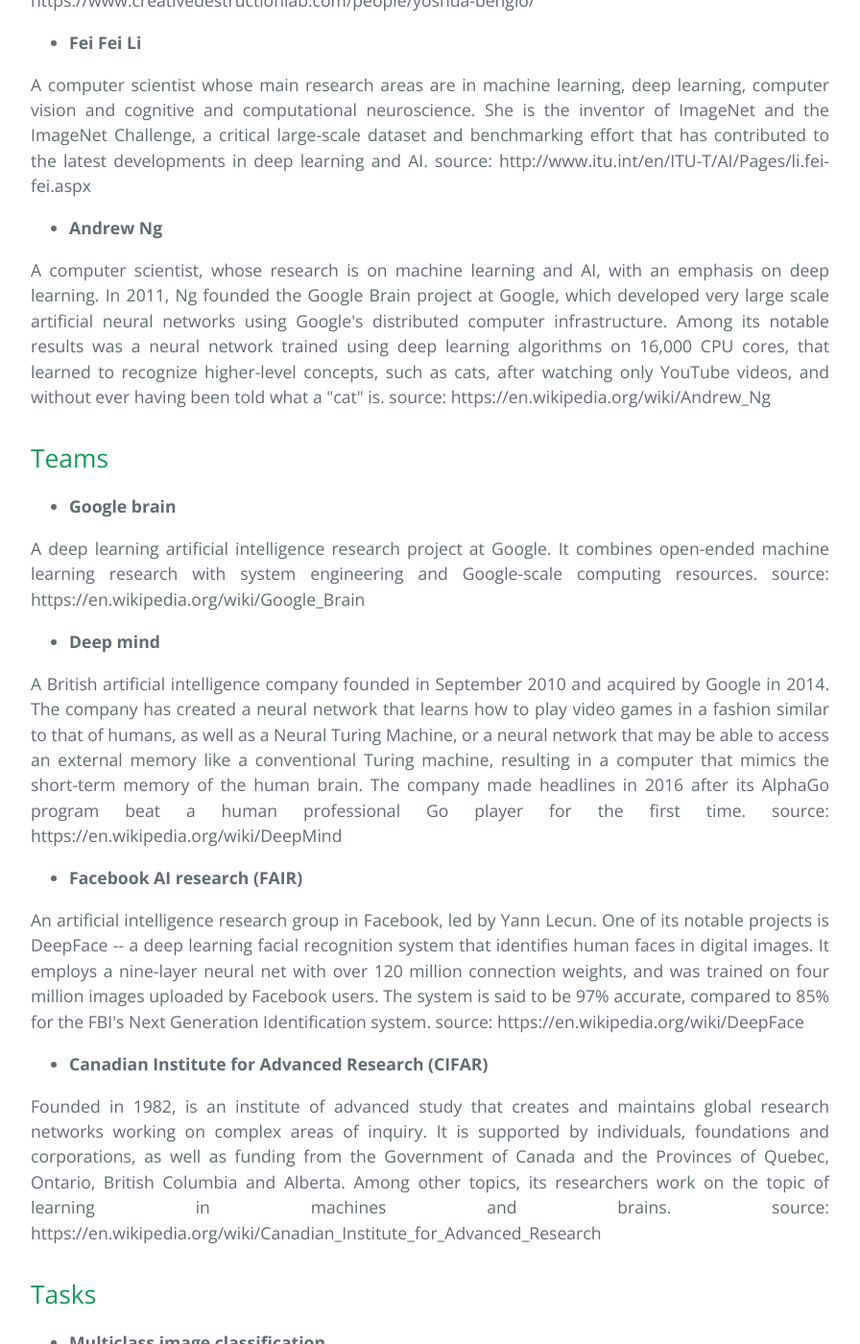
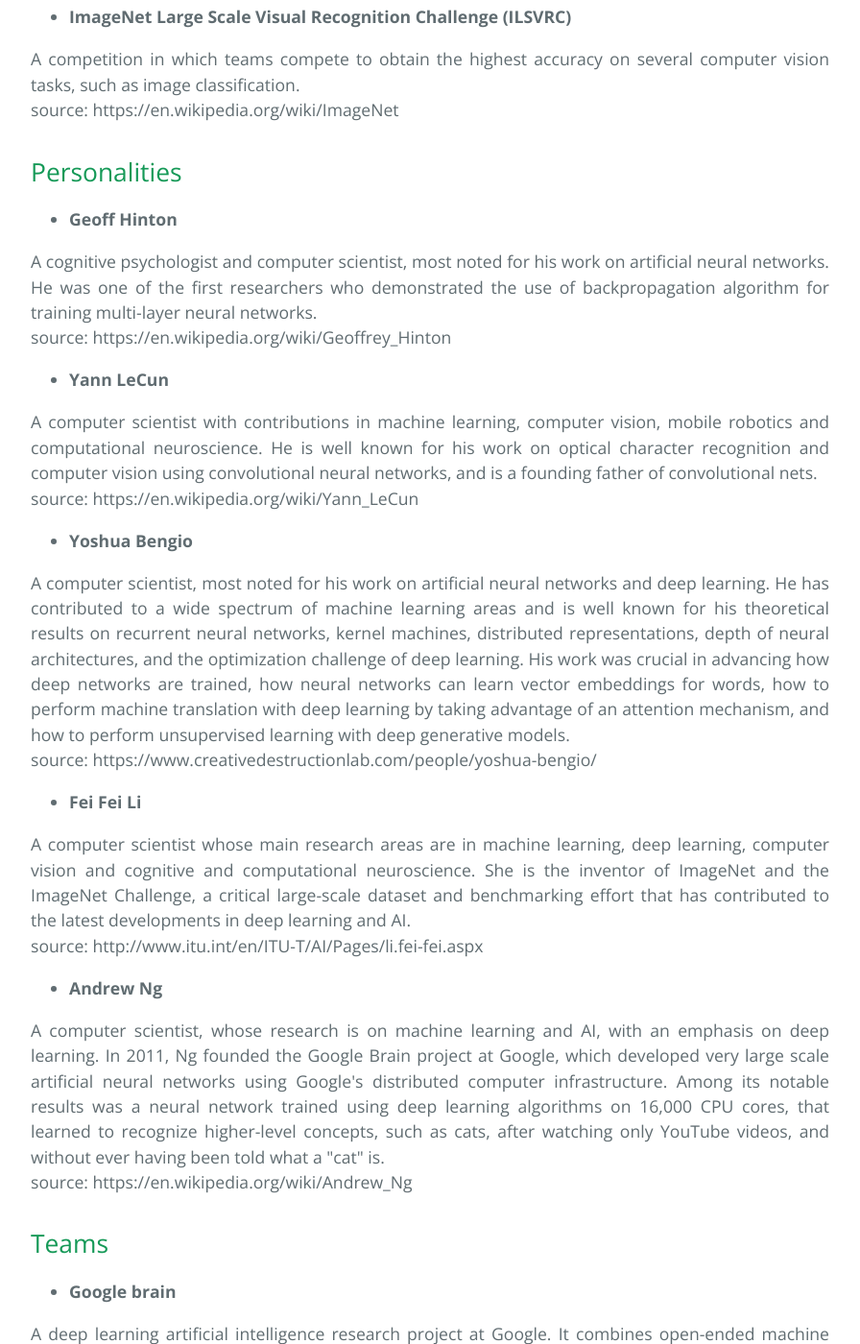
Before and after one commit to stats385/stats385.github.io, a Jekyll site: the page built from cheat_sheet.md, in a window 1280 px wide and 1400 px high, scrolled down 8174 px. Shown: the whole window at 96% size, without its empty margins (192-1088 px from the left). Built offline with Jekyll 4.4.1, drawn with Linux system fonts in a browser that asks for light colours; the repository's description, which GitHub fills in, is left out; our own code applies the rules of GitHub Pages for plain Markdown files; some of the changed text lies outside the part shown.

Commit message:
cheat sheet - even preatier than before

```diff
--- a/cheat_sheet.md
+++ b/cheat_sheet.md
@@ -7,7 +7,7 @@
 <p align="justify">
 A hierarchical multi-layered neural network, proposed by Kunihiko Fukushima in 1982.
 It has been used for handwritten character recognition and other pattern recognition tasks.
-Since backpropagation had not yet been applied for training neural nets at the time, it was limited by the lack of a training algorithm.
+Since backpropagation had not yet been applied for training neural nets at the time, it was limited by the lack of a training algorithm.<br />
 source: https://ml4a.github.io/ml4a/convnets/
 </p>
 
@@ -15,8 +15,8 @@
 <p align="justify">
 A pioneering digit classification neural network by LeCun et. al.
 It was applied by several banks to recognise hand-written numbers on checks.
-The network was composed of three types layers: convolution, pooling and non-linearity.
-source: https://en.wikipedia.org/wiki/Convolutional_neural_network
+The network was composed of three types layers: convolution, pooling and non-linearity.<br />
+source: https://en.wikipedia.org/wiki/Convolutional_neural_network<br />
 link to a demo from 1993: https://www.youtube.com/watch?v=FwFduRA_L6Q
 </p>
 
@@ -25,8 +25,8 @@
 A convolutional neural network, which competed in the ImageNet Large Scale Visual Recognition Challenge in 2012 and achieved a top-5 error of 15.3%, more than 10.8% ahead of the runner up.
 AlexNet was designed by Alex Krizhevsky, Geoffrey Hinton, and Ilya Sutskever.
 The network consisted of five convolutional layers, some of which were followed by max-pooling layers, and three fully-connected layers with a final 1000-way softmax.
-All the convolutional and fully connected layers were followed by the ReLU nonlinearity.
-paper: ImageNet Classification with Deep Convolutional Neural Networks
+All the convolutional and fully connected layers were followed by the ReLU nonlinearity.<br />
+paper: ImageNet Classification with Deep Convolutional Neural Networks<br />
 source: https://en.wikipedia.org/wiki/AlexNet
 </p>
 
@@ -34,7 +34,7 @@
 <p align="justify">
 A 19 layer convolutional neural network from VGG group, Oxford, that was simpler and deeper than AlexNet.
 All large-sized filters in AlexNet were replaced by cascades of 3x3 filters (with nonlinearity in between).
-Max pooling was placed after two or three convolutions and after each pooling the number of filters was always doubled.
+Max pooling was placed after two or three convolutions and after each pooling the number of filters was always doubled.<br />
 paper: https://arxiv.org/pdf/1409.1556.pdf
 </p>
 
@@ -42,7 +42,7 @@
 <p align="justify">
 Developed by Microsoft Research, ResNet won first place in ILSVRC 2015 image classification using a 152-layer network -- 8 times deeper than the VGG.
 The basic element in this architecture is the residual block, which	contains two paths between the input and the output, one of them being direct.
-This forces the network to learn the features on top of already available input, and facilitates the optimization process.
+This forces the network to learn the features on top of already available input, and facilitates the optimization process.<br />
 paper: https://arxiv.org/pdf/1512.03385.pdf
 </p>
 
@@ -51,7 +51,7 @@
 <p align="justify">
 A CNN is a multi-layer neural network constructed from convolutional, pooling and fully connected layers.
 Convolutional layers apply a convolution operation to the input, passing the result to the next layer.
-The weights in the convolutional layers are shared, which means that the same filter bank is used in all the spatial locations.
+The weights in the convolutional layers are shared, which means that the same filter bank is used in all the spatial locations.<br />
 source: https://en.wikipedia.org/wiki/Convolutional_neural_network
 </p>
 
@@ -65,7 +65,7 @@
 A system of two neural networks, introduced by Ian Goodfellow et al. in 2014, contesting with each other in a zero-sum game framework.
 The first is a deconvolutional network that generates signals.
 While the second is a classifier that learns to discriminates between signals from the true data distribution and fake ones produced by the generator.
-The generative network's goal is to increase the error rate of the discriminative network by fooling it with synthesized examples that appear to have come from the true data distribution.
+The generative network's goal is to increase the error rate of the discriminative network by fooling it with synthesized examples that appear to have come from the true data distribution.<br />
 source: https://en.wikipedia.org/wiki/Generative_adversarial_network
 </p>
 
@@ -98,28 +98,30 @@
 
 * <strong>Convolutional (Conv) layer</strong>
 <p align="justify">
-Accepts as input:
-- feature vector of size W_1xH_1xD_1
-- filters of size FxFxD_1xD_2
-- biases of length D_2
-- stride S
-- amount of zero padding P
+Accepts as input:<br />
+<ul style="list-style-type:circle">
+	<li>feature vector of size W_1xH_1xD_1</li>
+	<li>filters of size FxFxD_1xD_2</li>
+	<li>biases of length D_2</li>
+	<li>stride S</li>
+	<li>amount of zero padding P</li>
+</ul>
 Outputs another feature vector of size W_2xH_2xD_2, where
 W_2 = (W_1-F+2P)/S+1
 H_2 = (H_1-F+2P)/S+1
-The d-th channel in the output feature vector is obtained by performing a valid convolution with stride S of the d-th filter and the padded input.
+The d-th channel in the output feature vector is obtained by performing a valid convolution with stride S of the d-th filter and the padded input.<br />
 source: http://cs231n.github.io/convolutional-networks/
 </p>
 
 * <strong>Stride</strong>
 <p align="justify">
-The amount by which a filter shifts spatially when convolving it with a feature vector.
+The amount by which a filter shifts spatially when convolving it with a feature vector.<br />
 source: http://cs231n.github.io/convolutional-networks/
 </p>
 
 * <strong>Dilation</strong>
 <p align="justify">
-A filter is dilated by a factor D by inserting in every one of its channels independently D-1 zeros between the filter elements.
+A filter is dilated by a factor D by inserting in every one of its channels independently D-1 zeros between the filter elements.<br />
 source: http://cs231n.github.io/convolutional-networks/
 </p>
 
@@ -129,20 +131,25 @@
 To see how this might be possible, note that when an input feature vector of size HxWxD_1 is convolved with a filter bank of size HxWxD_1xD_2, it results in an output feature vector of size 1x1xD_2.
 Since the convolution is valid and the filter can not move spatially, the operation is equivalent to a fully connected one.
 More over, when this feature vector of size 1x1xD_2 is convolved with another filter bank of size 1x1xD_2xD_3, the result is of size 1x1xD_3.
-In this case, again, the convolution is done over a single spatial location and therefore equivalent to a fully connected layer.
+In this case, again, the convolution is done over a single spatial location and therefore equivalent to a fully connected layer.<br />
 source: http://cs231n.github.io/convolutional-networks/
 </p>
 
 * <strong>Pooling layer</strong>
 <p align="justify">
 Accepts as input:
-* feature vector of size W_1xH_1xD_1
-* size of neighbourhood F
-* stride S
+<ul style="list-style-type:circle">
+	<li>feature vector of size W_1xH_1xD_1</li>
+	<li>size of neighbourhood F</li>
+	<li>stride S</li>
+</ul>
 Outputs another feature vector of size W_2xH_2xD_1, where
-W_2 = (W_1 - F)/S + 1
-H_2 = (H_1 - F)/S + 1
-The pooling resizes independently every channel of the input feature vector by applying a certain function on neighbourhoods of size FxF, with a stride S.
+Accepts as input:
+<ul style="list-style-type:circle">
+	<li>W_2 = (W_1 - F)/S + 1</li>
+	<li>H_2 = (H_1 - F)/S + 1</li>
+</ul>
+The pooling resizes independently every channel of the input feature vector by applying a certain function on neighbourhoods of size FxF, with a stride S.<br />
 source: http://cs231n.github.io/convolutional-networks/
 </p>
 
@@ -194,7 +201,7 @@
 * <strong>ReLu</strong>
 <p align="justify">
 The most popular non-linearity in modern deep learning, partly due to its non-saturating nature, defined as
-f(x) = max(x,0)
+f(x) = max(x,0).
 </p>
 
 * <strong>Dead filter</strong>
@@ -206,15 +213,17 @@
 * <strong>Leaky ReLu</strong>
 <p align="justify">
 A possible fix to the dead filter problem is to define ReLU with a small slope in the negative part, i.e.,
-f(x) = 1(x<0)(ax) + 1(x>=0)(x)
+f(x) = 1(x<0)(ax) + 1(x>=0)(x).
 </p>
 
 * <strong>Batch normalization</strong>
 <p align="justify">
 Accepts as input:
-- feature vector of size WxHxD
-- bias vector of size D
-- gain vector of size D
+<ul style="list-style-type:circle">
+	<li>feature vector of size WxHxD</li>
+	<li>bias vector of size D</li>
+	<li>gain vector of size D</li>
+</ul>
 Outputs another feature vector of the size, WxHxD.
 This layer operates on each channel of the feature vector independently.
 First, each channel is normalized to have a zero mean, unit variance and then it is multiplied by a gain and shifted by a bias.
@@ -246,7 +255,7 @@
 * <strong>Initialization of a network</strong>
 <p align="justify">
 Usually, the biases of a neural network are set to zero, while the weights are initialized with independent and identically distributed zero-mean Gaussian noise.
-The variance of the noise is chosen in such a way that the magnitudes of input signals does not change drastically.
+The variance of the noise is chosen in such a way that the magnitudes of input signals does not change drastically.<br />
 source: https://arxiv.org/pdf/1502.01852.pdf
 </p>
 
@@ -254,11 +263,13 @@
 * <strong>Dropout layer</strong>
 <p align="justify">
 Accepts as input:
-- Feature vector of size HxW*D
-- Probability p
+<ul style="list-style-type:circle">
+	<li>Feature vector of size HxW*D</li>
+	<li>Probability p</li>
+</ul>
 Outputs another feature vector of the same size.
 At train time, every neuron in it is set to the value of the corresponding neuron in the input with probability p, and zero otherwise.
-At test time, the output feature vector is equal to the input one scaled by p.
+At test time, the output feature vector is equal to the input one scaled by p.<br />
 paper: http://www.jmlr.org/papers/volume15/srivastava14a/srivastava14a.pdf
 </p>
 
@@ -271,7 +282,7 @@
 * <strong>Max norm constraints</strong>
 <p align="justify">
 Hard L2 prior on the parameters of the network.
-This is done by imposing an upper bound on the L2 norm of every filter and using projected gradient descent to enforce the constraint.
+This is done by imposing an upper bound on the L2 norm of every filter and using projected gradient descent to enforce the constraint.<br />
 source: http://cs231n.github.io/convolutional-networks/
 </p>
 
@@ -284,14 +295,14 @@
 ## Learning Ideas
 * <strong>Gradient descent</strong>
 <p align="justify">
-To find a local minimum of a function using gradient descent, one takes steps proportional to the negative of the gradient of the function at the current point.
+To find a local minimum of a function using gradient descent, one takes steps proportional to the negative of the gradient of the function at the current point.<br />
 source: https://en.wikipedia.org/wiki/Gradient_descent
 </p>
 
 * <strong>Stochastic gradient descent (SGD)</strong>
 <p align="justify">
 A stochastic approximation of the gradient descent for minimizing an objective function that is a sum of functions.
-The true gradient is approximated by the gradient of a randomly chosen single function.
+The true gradient is approximated by the gradient of a randomly chosen single function.<br />
 source: https://en.wikipedia.org/wiki/Stochastic_gradient_descent
 </p>
 
@@ -302,7 +313,7 @@
 
 * <strong>Backpropagation</strong>
 <p align="justify">
-An algorithm, relying on an iterative application of the chain rule, for computing efficiently the derivative of a neural network with respect to all of its parameters and feature vectors.
+An algorithm, relying on an iterative application of the chain rule, for computing efficiently the derivative of a neural network with respect to all of its parameters and feature vectors.<br />
 source: https://en.wikipedia.org/wiki/Backpropagation
 </p>
 
@@ -320,27 +331,27 @@
 * <strong>MNIST</strong>
 <p align="justify">
 The MNIST database of handwritten digits has a training set of 60,000 examples, and a test set of 10,000 examples.
-The digits have been size-normalized and centered in a fixed-size 28x28 image.
+The digits have been size-normalized and centered in a fixed-size 28x28 image.<br />
 source: http://yann.lecun.com/exdb/mnist/
 </p>
 
 * <strong>CIFAR-10</strong>
 <p align="justify">
 The CIFAR-10 dataset consists of 60000 32x32 colour images in 10 classes, with 6000 images per class.
-There are 50000 training images and 10000 test images.
+There are 50000 training images and 10000 test images.<br />
 source: https://www.cs.toronto.edu/~kriz/cifar.html
 </p>
 
 * <strong>Imagenet</strong>
 <p align="justify">
-A large image database that has over ten million URLs of images that were hand-annotated using Amazon Mechanical Turk to indicate what objects are pictured.
+A large image database that has over ten million URLs of images that were hand-annotated using Amazon Mechanical Turk to indicate what objects are pictured.<br />
 source: https://en.wikipedia.org/wiki/ImageNet
 </p>
 
 ## Contests
 * <strong>ImageNet Large Scale Visual Recognition Challenge (ILSVRC)</strong>
 <p align="justify">
-A competition in which teams compete to obtain the highest accuracy on several computer vision tasks, such as image classification.
+A competition in which teams compete to obtain the highest accuracy on several computer vision tasks, such as image classification.<br />
 source: https://en.wikipedia.org/wiki/ImageNet
 </p>
 
@@ -348,14 +359,14 @@
 * <strong>Geoff Hinton</strong>
 <p align="justify">
 A cognitive psychologist and computer scientist, most noted for his work on artificial neural networks.
-He was one of the first researchers who demonstrated the use of backpropagation algorithm for training multi-layer neural networks.
+He was one of the first researchers who demonstrated the use of backpropagation algorithm for training multi-layer neural networks.<br />
 source: https://en.wikipedia.org/wiki/Geoffrey_Hinton
 </p>
 
 * <strong>Yann LeCun</strong>
 <p align="justify">
 A computer scientist with contributions in machine learning, computer vision, mobile robotics and computational neuroscience.
-He is well known for his work on optical character recognition and computer vision using convolutional neural networks, and is a founding father of convolutional nets.
+He is well known for his work on optical character recognition and computer vision using convolutional neural networks, and is a founding father of convolutional nets.<br />
 source: https://en.wikipedia.org/wiki/Yann_LeCun
 </p>
 
@@ -363,14 +374,14 @@
 <p align="justify">
 A computer scientist, most noted for his work on artificial neural networks and deep learning.
 He has contributed to a wide spectrum of machine learning areas and is well known for his theoretical results on recurrent neural networks, kernel machines, distributed representations, depth of neural architectures, and the optimization challenge of deep learning.
-His work was crucial in advancing how deep networks are trained, how neural networks can learn vector embeddings for words, how to perform machine translation with deep learning by taking advantage of an attention mechanism, and how to perform unsupervised learning with deep generative models.
+His work was crucial in advancing how deep networks are trained, how neural networks can learn vector embeddings for words, how to perform machine translation with deep learning by taking advantage of an attention mechanism, and how to perform unsupervised learning with deep generative models.<br />
 source: https://www.creativedestructionlab.com/people/yoshua-bengio/
 </p>
 
 * <strong>Fei Fei Li</strong>
 <p align="justify">
 A computer scientist whose main research areas are in machine learning, deep learning, computer vision and cognitive and computational neuroscience.
-She is the inventor of ImageNet and the ImageNet Challenge, a critical large-scale dataset and benchmarking effort that has contributed to the latest developments in deep learning and AI.
+She is the inventor of ImageNet and the ImageNet Challenge, a critical large-scale dataset and benchmarking effort that has contributed to the latest developments in deep learning and AI.<br />
 source: http://www.itu.int/en/ITU-T/AI/Pages/li.fei-fei.aspx
 </p>
 
@@ -378,7 +389,7 @@
 <p align="justify">
 A computer scientist, whose research is on machine learning and AI, with an emphasis on deep learning.
 In 2011, Ng founded the Google Brain project at Google, which developed very large scale artificial neural networks using Google's distributed computer infrastructure.
-Among its notable results was a neural network trained using deep learning algorithms on 16,000 CPU cores, that learned to recognize higher-level concepts, such as cats, after watching only YouTube videos, and without ever having been told what a "cat" is.
+Among its notable results was a neural network trained using deep learning algorithms on 16,000 CPU cores, that learned to recognize higher-level concepts, such as cats, after watching only YouTube videos, and without ever having been told what a "cat" is.<br />
 source: https://en.wikipedia.org/wiki/Andrew_Ng
 </p>
 
@@ -386,7 +397,7 @@
 * <strong>Google brain</strong>
 <p align="justify">
 A deep learning artificial intelligence research project at Google.
-It combines open-ended machine learning research with system engineering and Google-scale computing resources.
+It combines open-ended machine learning research with system engineering and Google-scale computing resources.<br />
 source: https://en.wikipedia.org/wiki/Google_Brain
 </p>
 
@@ -394,7 +405,7 @@
 <p align="justify">
 A British artificial intelligence company founded in September 2010 and acquired by Google in 2014.
 The company has created a neural network that learns how to play video games in a fashion similar to that of humans, as well as a Neural Turing Machine, or a neural network that may be able to access an external memory like a conventional Turing machine, resulting in a computer that mimics the short-term memory of the human brain.
-The company made headlines in 2016 after its AlphaGo program beat a human professional Go player for the first time.
+The company made headlines in 2016 after its AlphaGo program beat a human professional Go player for the first time.<br />
 source: https://en.wikipedia.org/wiki/DeepMind
 </p>
 
@@ -403,7 +414,7 @@
 An artificial intelligence research group in Facebook, led by Yann Lecun.
 One of its notable projects is DeepFace -- a deep learning facial recognition system that identifies human faces in digital images.
 It employs a nine-layer neural net with over 120 million connection weights, and was trained on four million images uploaded by Facebook users.
-The system is said to be 97% accurate, compared to 85% for the FBI's Next Generation Identification system.
+The system is said to be 97% accurate, compared to 85% for the FBI's Next Generation Identification system.<br />
 source: https://en.wikipedia.org/wiki/DeepFace
 </p>
 
@@ -411,7 +422,7 @@
 <p align="justify">
 Founded in 1982, is an institute of advanced study that creates and maintains global research networks working on complex areas of inquiry.
 It is supported by individuals, foundations and corporations, as well as funding from the Government of Canada and the Provinces of Quebec, Ontario, British Columbia and Alberta.
-Among other topics, its researchers work on the topic of learning in machines and brains.
+Among other topics, its researchers work on the topic of learning in machines and brains.<br />
 source: https://en.wikipedia.org/wiki/Canadian_Institute_for_Advanced_Research
 </p>
 
@@ -434,7 +445,7 @@
 
 * <strong>Machine translation</strong>
 <p align="justify">
-A sub-field of computational linguistics that investigates the use of software to translate text or speech from one language to another.
+A sub-field of computational linguistics that investigates the use of software to translate text or speech from one language to another.<br />
 source: https://en.wikipedia.org/wiki/Machine_translation
 </p>
 
@@ -442,14 +453,14 @@
 * <strong>International Conference on Learning Representations (ICRL)</strong>
 <p align="justify">
 The conference takes a broad view of the field of deep learning and includes various related topics.
-The applications include vision, speech recognition, text understanding, gaming, music, etc.
+The applications include vision, speech recognition, text understanding, gaming, music, etc.<br />
 source: http://www.iclr.cc/doku.php?id=ICLR2018:main&redirect=1
 </p>
 
 * <strong>Neural Information Processing Systems (NIPS)</strong>
 <p align="justify">
 A machine learning and computational neuroscience conference.
-Other fields represented at NIPS include cognitive science, psychology, computer vision, statistical linguistics, and information theory.
+Other fields represented at NIPS include cognitive science, psychology, computer vision, statistical linguistics, and information theory.<br />
 source: https://en.wikipedia.org/wiki/Conference_on_Neural_Information_Processing_Systems
 </p>
 
@@ -461,20 +472,20 @@
 
 * <strong>Conference on Computer Vision and Pattern Recognition (CVPR)</strong>
 <p align="justify">
-An annual conference on computer vision and pattern recognition, by several measures regarded as the top conference in computer vision.
+An annual conference on computer vision and pattern recognition, by several measures regarded as the top conference in computer vision.<br />
 source: https://en.wikipedia.org/wiki/Conference_on_Computer_Vision_and_Pattern_Recognition
 </p>
 
 * <strong>International Conference on Computer Vision (ICCV)</strong>
 <p align="justify">
-Considered, together with CVPR, the top level conference in computer vision.
+Considered, together with CVPR, the top level conference in computer vision.<br />
 source: https://en.wikipedia.org/wiki/International_Conference_on_Computer_Vision
 </p>
 
 * <strong>European Conference on Computer Vision (ECCV)</strong>
 <p align="justify">
 Similar to ICCV in scope and quality, it is held those years which ICCV is not.
-Like ICCV and CVPR, it is considered an important conference in computer vision.
+Like ICCV and CVPR, it is considered an important conference in computer vision.<br />
 source: https://en.wikipedia.org/wiki/European_Conference_on_Computer_Vision
 </p>
 
@@ -495,7 +506,7 @@
 <p align="justify">
 MatConvNet is a MATLAB toolbox implementing Convolutional Neural Networks (CNNs) for computer vision applications.
 It is simple, efficient, and can run and learn state-of-the-art CNNs.
-Many pre-trained CNNs for image classification, segmentation, face recognition, and text detection are available.
+Many pre-trained CNNs for image classification, segmentation, face recognition, and text detection are available.<br />
 source: http://www.vlfeat.org/matconvnet/
 </p>
 
@@ -503,14 +514,14 @@
 <p align="justify">
 An open-source software library for machine learning across a range of tasks.
 It is a system for building and training neural networks to detect and decipher patterns and correlations, analogous to (but not the same as) human learning and reasoning.
-It is used for both research and production at Google.
+It is used for both research and production at Google.<br />
 source: https://en.wikipedia.org/wiki/TensorFlow
 </p>
 
 * <strong>PyTorch</strong>
 <p align="justify">
 An open source machine learning library, a scientific computing framework, and a script language based on the Lua programming language.
-It provides a wide range of algorithms for deep machine learning, and uses the scripting language LuaJIT, and an underlying C implementation.
+It provides a wide range of algorithms for deep machine learning, and uses the scripting language LuaJIT, and an underlying C implementation.<br />
 source: https://en.wikipedia.org/wiki/Torch_(machine_learning)
 </p>
 
@@ -519,6 +530,6 @@
 Keras is an open source neural network library written in Python.
 It is capable of running on top of MXNet, Deeplearning4j, Tensorflow, CNTK or Theano.
 Designed to enable fast experimentation with deep neural networks, it focuses on being minimal, modular and extensible.
-Its primary author and maintainer is François Chollet, a Google engineer.
+Its primary author and maintainer is François Chollet, a Google engineer.<br />
 source: https://en.wikipedia.org/wiki/Keras
 </p>
```
